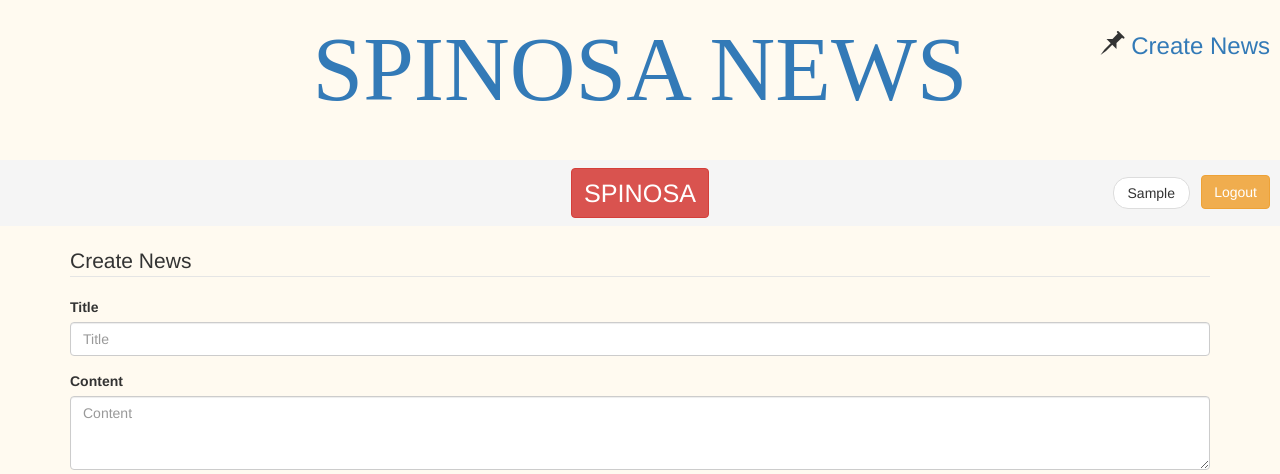
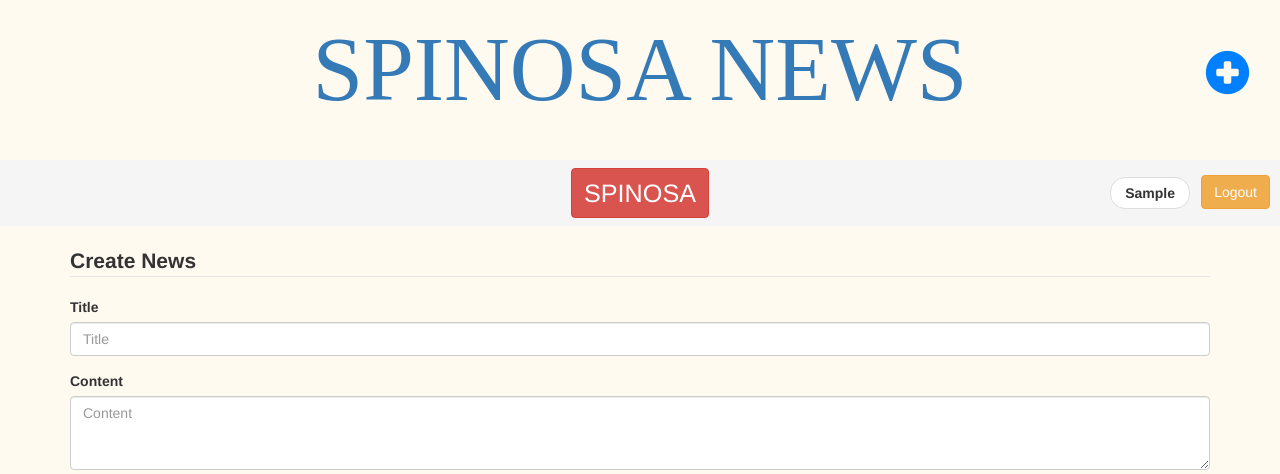
Before and after one commit to lyk2017-python/Spinosa, a Django app: page /create_news/ in a window 1280 px wide. Shown: the top 474 px of the page. Run offline with Django 3.2, Linux system fonts and the light colour scheme; the visitor is signed in with stand-in values (Sample User, id 1); data that the repository does not hold is empty; some libraries are stand-ins or nearby versions; some web fonts are replaced.

Commit message:
Create news icon changed, basic design changes

```diff
--- a/spinosanews/news/templates/news/base.html
+++ b/spinosanews/news/templates/news/base.html
@@ -18,8 +18,9 @@
 <body>
     <h1 class="dom"><a href={% url "home" %}>SPINOSA NEWS</a></h1>
     <h3 class="createnew">
-        <span class="glyphicon glyphicon-pushpin"></span>
-        <a href="{% url "createnews" %}">Create News</a></h3>
+        <a href="{% url "createnews" %}">
+        <span class="glyphicon glyphicon-plus-sign" style="color:#0080ff; font-size:45px; padding:20px;" title="Create News"></span>
+        </a></h3>
     <ul class="pager">
         {% if request.user.is_authenticated %}
 
@@ -31,7 +32,7 @@
             <button style="float:right; position: absolute; right:10px; top:175px;" class="btn btn-warning">Logout</button></li>
             </form>
         <li>
-            <span style="float:right; position: absolute; right:90px; top:177px;">{{user.username|title}}<span>
+            <span style="float:right; position: absolute; right:90px; top:177px;"><strong>{{user.username|title}}</strong><span>
         </li>
         {% else %}
         <li>
--- a/spinosanews/news/templates/news/create_news.html
+++ b/spinosanews/news/templates/news/create_news.html
@@ -2,7 +2,7 @@
 {% load bootstrap3%}
 
 {% block body %}
-<legend>Create News</legend>
+<legend><strong>Create News</strong></legend>
 <form action="." method="post">
     {% csrf_token %}
     {% bootstrap_form form %}
```
